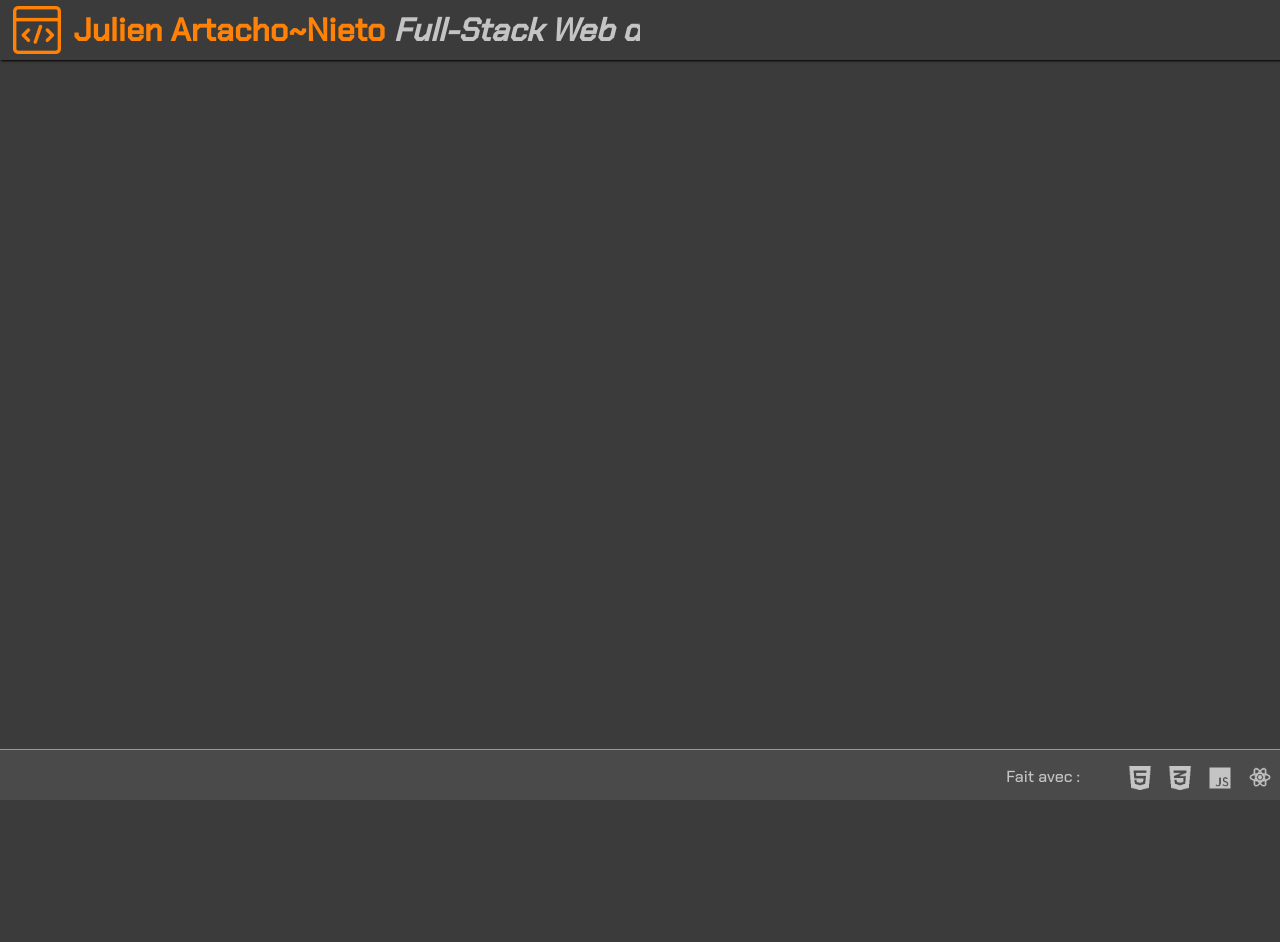
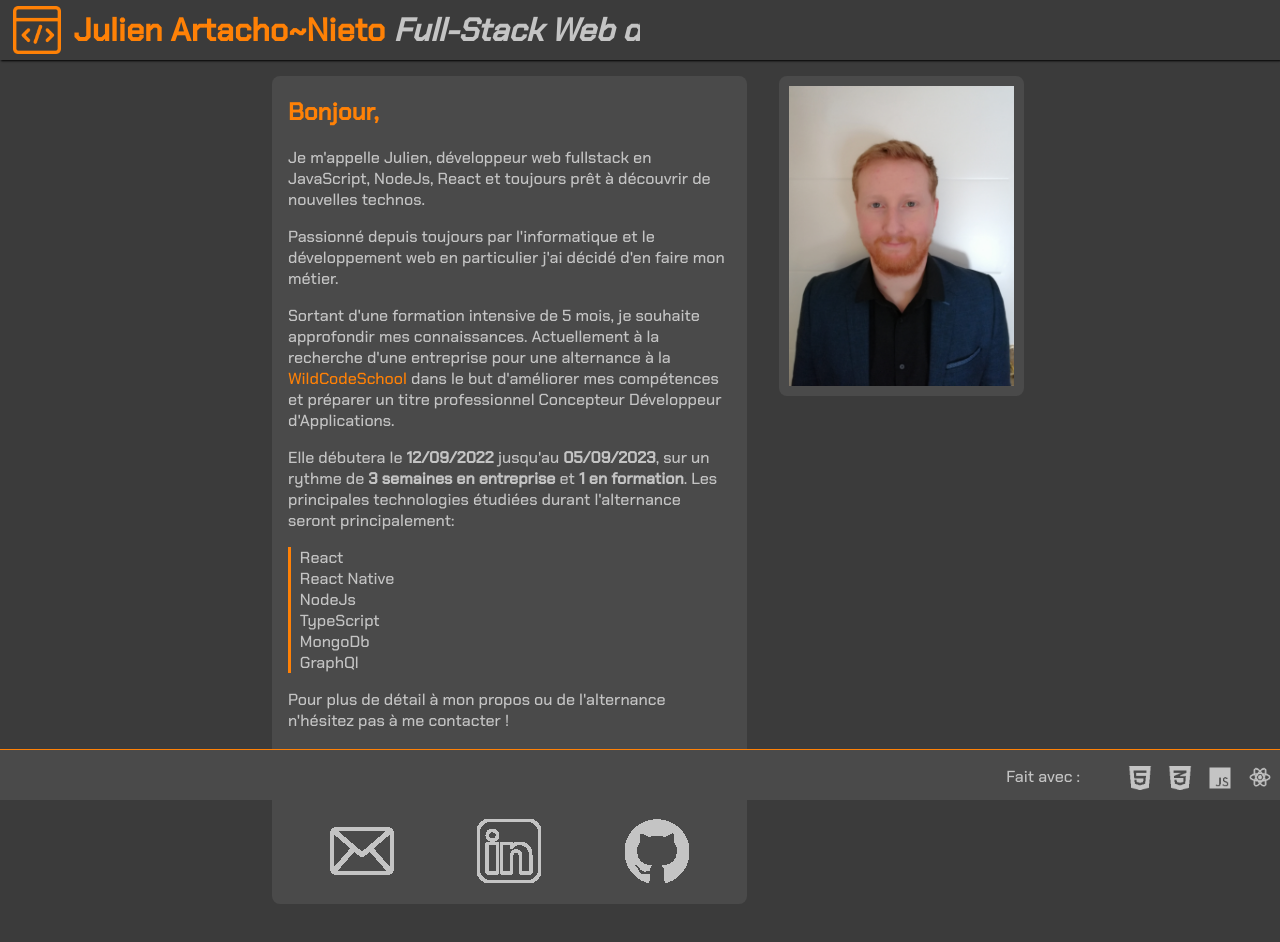
Before and after one commit to Julien-ArtachoNieto/portfolio, a React (Create React App) app: page / in a window 1280 px wide. Shown: the top 942 px of the page. Before the commit the page ends 800 px from the top, so only its background shows below. Built offline with nearby package versions, Linux system fonts and the light colour scheme.

Commit message:
Utilisation de hasrouter

```diff
--- a/package.json
+++ b/package.json
@@ -2,7 +2,7 @@
   "name": "porfolio",
   "version": "0.1.0",
   "private": true,
-  "homepage": "https://Julien-ArtachoNieto.github.io/portfolio",
+  "homepage": "https://Julien-ArtachoNieto.github.io/portfolio/",
   "dependencies": {
     "@emailjs/browser": "^3.6.2",
     "@testing-library/jest-dom": "^5.16.4",
--- a/src/App.js
+++ b/src/App.js
@@ -14,7 +14,7 @@ function App() {
     <div className="App">
       <Navbar />
       <Routes>
-        <Route path="portfolio" element={<Home />} />
+        <Route path="/" element={<Home />} />
         <Route path="projets" element={<Projets />} />
         <Route path="experiences" element={<Experiences />}/>
         <Route path="contact" element={<Contact />} />
--- a/src/components/Navbar.js
+++ b/src/components/Navbar.js
@@ -21,14 +21,14 @@ const Navbar = ()=>{
       <img className="navbar-icon" src={keyboardIcon} alt="" onClick={displayMenu}/>
       <h1 className="navbar-title">Julien Artacho~Nieto <em>Full-Stack Web developer</em></h1>
       <ul className='navbar-menu'>
-       <li className='navbar-menu-item'><NavLink to="portfolio" >Home </NavLink></li>
+       <li className='navbar-menu-item'><NavLink to="/" >Home </NavLink></li>
         <li className='navbar-menu-item'><NavLink to="projets">Projets</NavLink></li>
         <li className='navbar-menu-item'><NavLink to="experiences"> Expériences</NavLink></li>
         <li className='navbar-menu-item'><NavLink to="contact" >Contact </NavLink></li>
       </ul>
       <div className="navbar-menu-mobil-container">
         <ul className='navbar-menu-mobil'>
-          <li className='navbar-menu-item'><NavLink to="portfolio" onClick={displayMenu}>Home </NavLink></li>
+          <li className='navbar-menu-item'><NavLink to="/" onClick={displayMenu}>Home </NavLink></li>
           <li className='navbar-menu-item'><NavLink to="projets" onClick={displayMenu}>Projets</NavLink></li>
           <li className='navbar-menu-item'><NavLink to="experiences"onClick={displayMenu}> Expériences</NavLink></li>
           <li className='navbar-menu-item'><NavLink to="contact" onClick={displayMenu}>Contact </NavLink></li>
--- a/src/index.js
+++ b/src/index.js
@@ -3,14 +3,14 @@ import ReactDOM from 'react-dom/client';
 import './index.css';
 import App from './App';
 import reportWebVitals from './reportWebVitals';
-import {BrowserRouter} from "react-router-dom";
+import {BrowserRouter, HashRouter} from "react-router-dom";
 
 const root = ReactDOM.createRoot(document.getElementById('root'));
 root.render(
   <React.StrictMode>
-    <BrowserRouter>
+    <HashRouter>
       <App />
-    </BrowserRouter>
+    </HashRouter>
   </React.StrictMode>
 );
 
```
